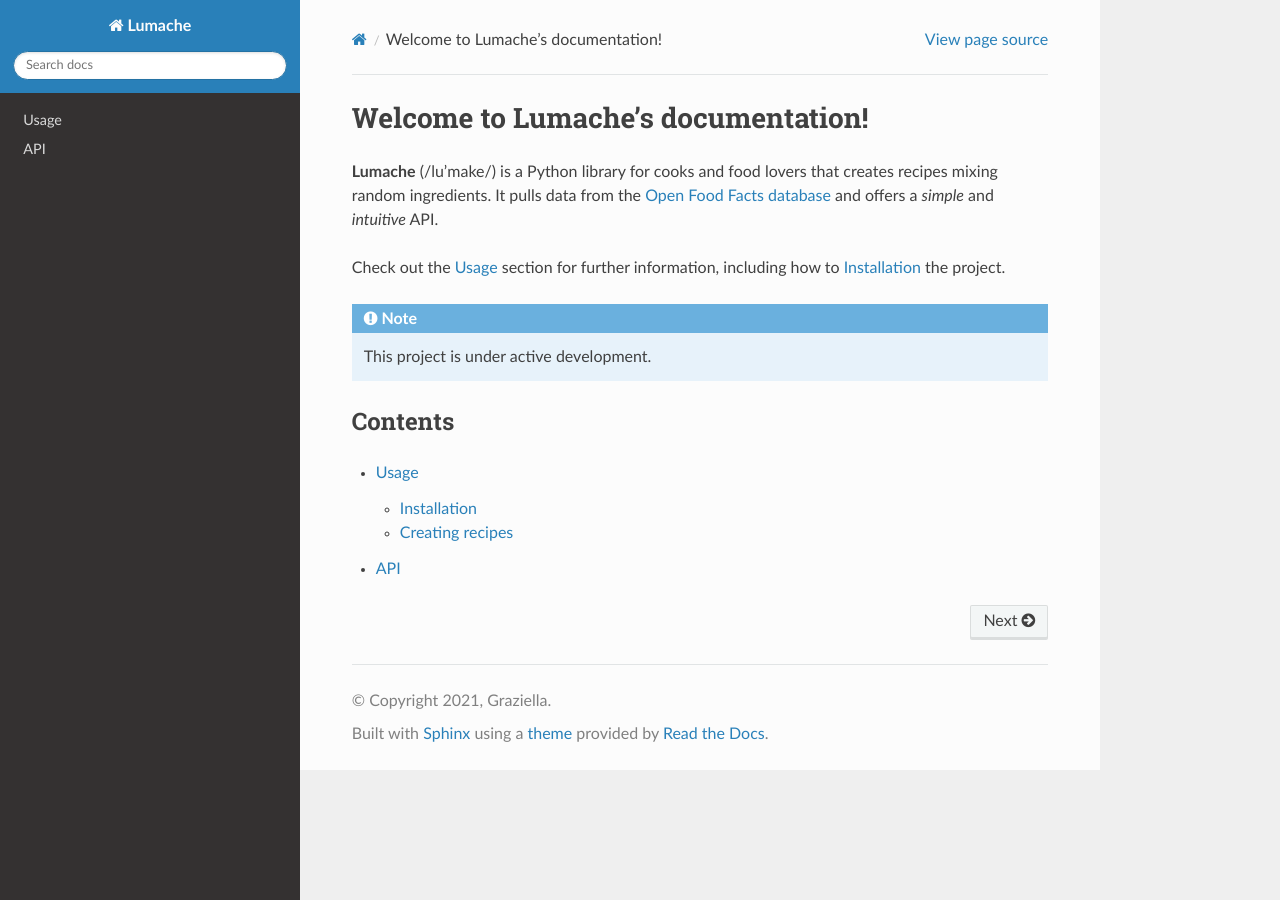
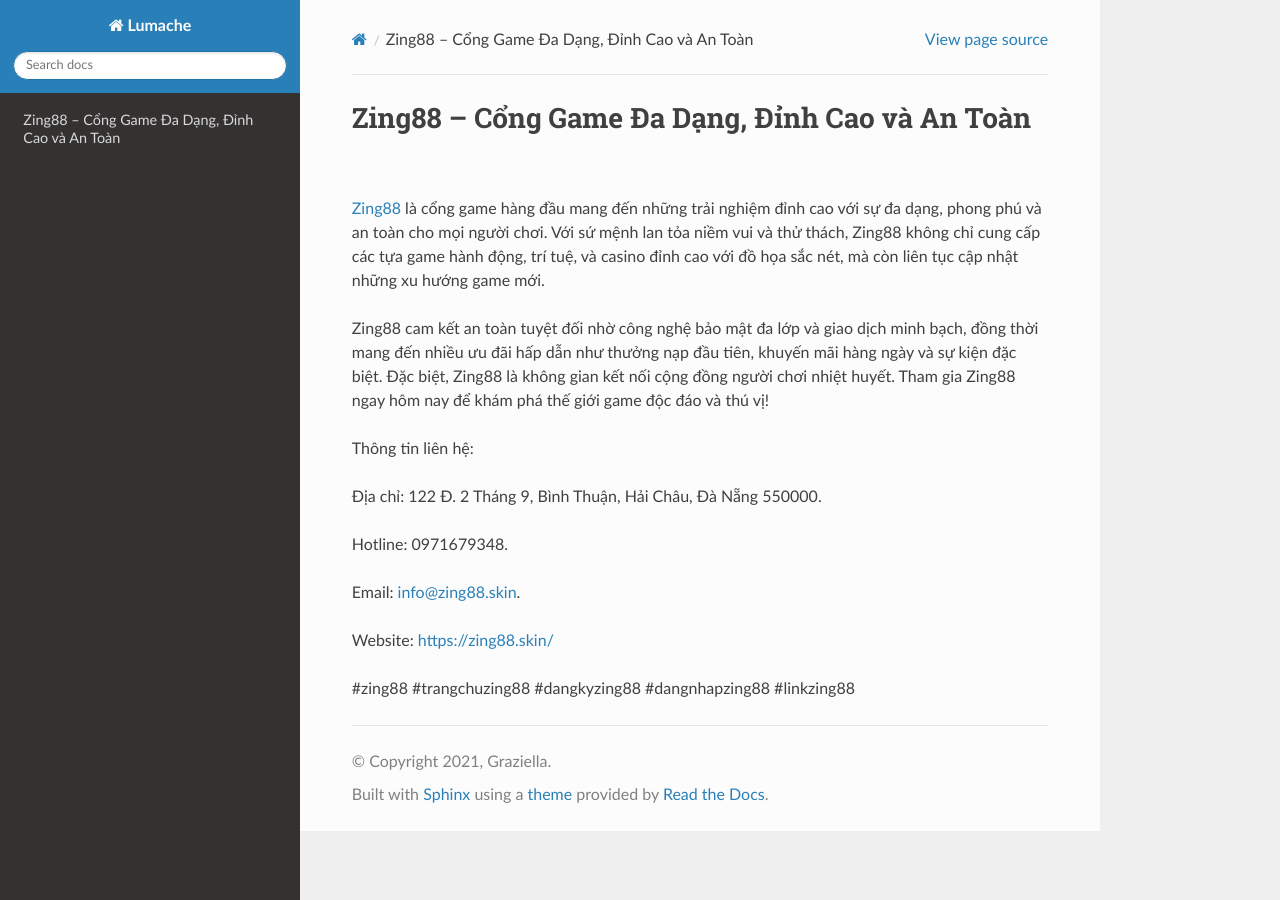
Before and after one commit to parkisngan19/zing88skin, a Sphinx documentation site: the page built from docs/source/index.rst, in a window 1280 px wide. Built offline with Sphinx 7.4.7 and the Read the Docs theme 3.1.0, drawn with Linux system fonts in a browser that asks for light colours.

Commit message:
Update index.rst

```diff
--- a/docs/source/index.rst
+++ b/docs/source/index.rst
@@ -1,22 +1,18 @@
-Welcome to Lumache's documentation!
+Zing88 – Cổng Game Đa Dạng, Đỉnh Cao và An Toàn
 ===================================
 
-**Lumache** (/lu'make/) is a Python library for cooks and food lovers
-that creates recipes mixing random ingredients.
-It pulls data from the `Open Food Facts database <https://world.openfoodfacts.org/>`_
-and offers a *simple* and *intuitive* API.
+`Zing88 <https://zing88.skin/>`_ là cổng game hàng đầu mang đến những trải nghiệm đỉnh cao với sự đa dạng, phong phú và an toàn cho mọi người chơi. Với sứ mệnh lan tỏa niềm vui và thử thách, Zing88 không chỉ cung cấp các tựa game hành động, trí tuệ, và casino đỉnh cao với đồ họa sắc nét, mà còn liên tục cập nhật những xu hướng game mới.
 
-Check out the :doc:`usage` section for further information, including
-how to :ref:`installation` the project.
+Zing88 cam kết an toàn tuyệt đối nhờ công nghệ bảo mật đa lớp và giao dịch minh bạch, đồng thời mang đến nhiều ưu đãi hấp dẫn như thưởng nạp đầu tiên, khuyến mãi hàng ngày và sự kiện đặc biệt. Đặc biệt, Zing88 là không gian kết nối cộng đồng người chơi nhiệt huyết. Tham gia Zing88 ngay hôm nay để khám phá thế giới game độc đáo và thú vị!
 
-.. note::
+Thông tin liên hệ:
 
-   This project is under active development.
+Địa chỉ: 122 Đ. 2 Tháng 9, Bình Thuận, Hải Châu, Đà Nẵng 550000.
 
-Contents
---------
+Hotline: 0971679348.
 
-.. toctree::
+Email: info@zing88.skin.
 
-   usage
-   api
+Website: https://zing88.skin/
+
+#zing88 #trangchuzing88 #dangkyzing88 #dangnhapzing88 #linkzing88
```
